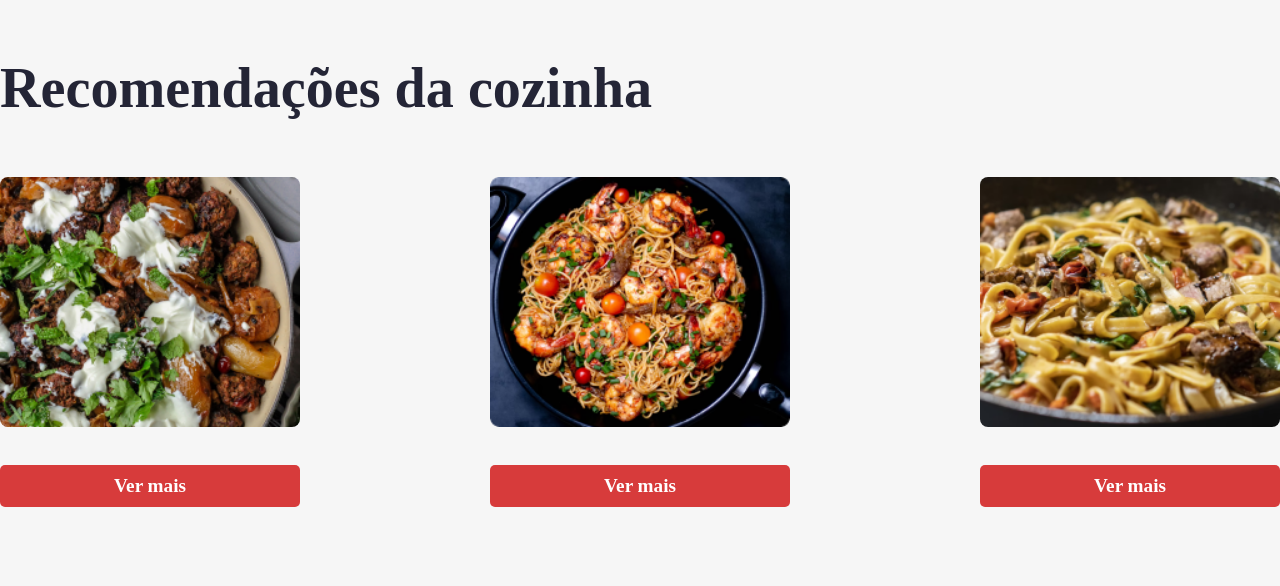
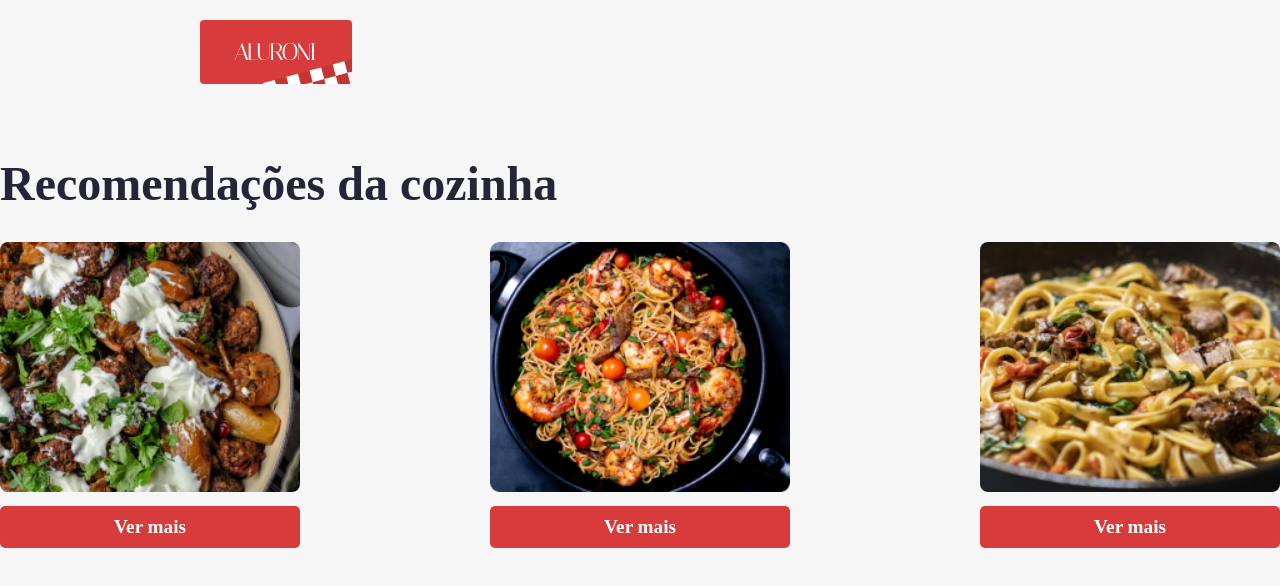
Before and after one commit to ClevertonS/Aluroni-React-TS, a React (Create React App) app: page / in a window 1280 px wide. Shown: the top 586 px of the page. Built offline with nearby package versions, Linux system fonts and the light colour scheme; a web font is replaced by a local one.

Commit message:
Add Menu Component

```diff
--- a/package.json
+++ b/package.json
@@ -50,6 +50,7 @@
     "@typescript-eslint/parser": "^5.22.0",
     "eslint": "^8.15.0",
     "eslint-plugin-react": "^7.29.4",
+    "prettier": "2.6.2",
     "typescript-plugin-css-modules": "^3.4.0"
   }
 }
--- a/src/Pages/Cardapio/cardapio.module.scss
+++ b/src/Pages/Cardapio/cardapio.module.scss
@@ -1,18 +1,5 @@
 @import "styles/variaveis";
 @import "styles/breakpoints";
-
-.menu {
-  padding: 20px $padding-horizontal;
-  @media (max-width: $desktop_xsm) {
-    padding: 20px $padding-horizontal-mobile;
-  }
-  @media (min-width: $desktop_xsm) and (max-width: $desktop_sm) {
-    padding: 20px $padding-horizontal-sm;
-  }
-  @media (min-width: $desktop_sm) and (max-width: $desktop_md) {
-    padding: 20px $padding-horizontal-md;
-  }
-}
 
 .header {
   align-items: center;
--- a/src/Pages/Cardapio/index.tsx
+++ b/src/Pages/Cardapio/index.tsx
@@ -1,10 +1,10 @@
-import {ReactComponent as Logo} from 'assets/logo.svg';
 import styles from './cardapio.module.scss';
 import Buscador from './Buscador';
 import { useState } from 'react';
 import Filtros from './Filtros';
 import Ordenador from './Ordenador';
 import Itens from './Itens';
+import { Menu } from 'components/Menu';
 
 export default function Cardapio(){
   const [busca, setBusca] = useState('');
@@ -12,9 +12,6 @@ export default function Cardapio(){
   const [ordenador, setOrdenador] = useState('');
   return(
     <main>
-      <nav className={styles.menu}>
-        <Logo/>
-      </nav>
       <header className={styles.header}>
         <div className={styles.header__text}>A casa do código e da massa</div>
       </header>
--- a/src/Pages/Inicio/index.tsx
+++ b/src/Pages/Inicio/index.tsx
@@ -1,3 +1,4 @@
+import { Menu } from 'components/Menu';
 import cardapio from 'data/cardapio.json';
 import styles from './inicio.module.scss';
 
@@ -7,8 +8,8 @@ export function Inicio() {
     .sort(() => 0.5 - Math.random())
     .slice(0, 3);
   return (
-    <section className={styles.titulo}>
-      <h3>Recomendações da cozinha</h3>
+    <section>
+      <h3 className={styles.titulo}>Recomendações da cozinha</h3>
       <div className={styles.recomendados}>
         {pratosRecomendados.map((item) => (
           <div key={item.id} className={styles.recomendado}>
--- /dev/null
+++ b/src/components/Menu/index.tsx
@@ -0,0 +1,10 @@
+import { ReactComponent as Logo } from 'assets/logo.svg';
+import styles from './menu.module.scss';
+
+export function Menu() {
+  return (
+    <nav className={styles.menu}>
+      <Logo />
+    </nav>
+  );
+}
--- /dev/null
+++ b/src/components/Menu/menu.module.scss
@@ -0,0 +1,15 @@
+@import "styles/variaveis";
+@import "styles/breakpoints";
+
+.menu {
+  padding: 20px $padding-horizontal;
+  @media (max-width: $desktop_xsm) {
+    padding: 20px $padding-horizontal-mobile;
+  }
+  @media (min-width: $desktop_xsm) and (max-width: $desktop_sm) {
+    padding: 20px $padding-horizontal-sm;
+  }
+  @media (min-width: $desktop_sm) and (max-width: $desktop_md) {
+    padding: 20px $padding-horizontal-md;
+  }
+}
--- a/src/routes.js
+++ b/src/routes.js
@@ -1,3 +1,4 @@
+import { Menu } from 'components/Menu';
 import Cardapio from 'Pages/Cardapio';
 import { Inicio } from 'Pages/Inicio';
 import { BrowserRouter, Routes, Route } from 'react-router-dom';
@@ -5,6 +6,7 @@ import { BrowserRouter, Routes, Route } from 'react-router-dom';
 export function AppRouter() {
   return (
     <BrowserRouter>
+      <Menu />
       <Routes>
         <Route path='/' element={<Inicio/>}/>
         <Route path='/cardapio' element={<Cardapio/>}/>
```
Also changed, not shown: 1 other file (tests, documents, lock files or other folders).
